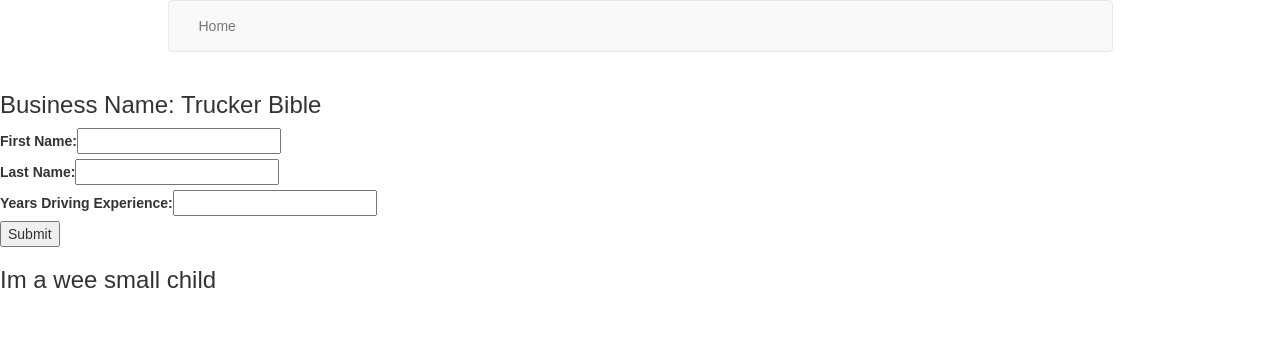
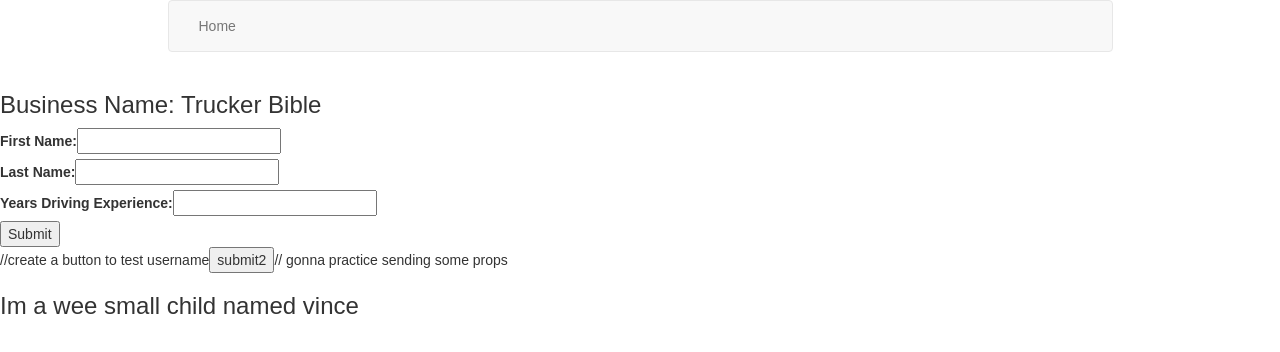
Before and after one commit to vincefio/changeworld1, a React (Create React App) app: page / in a window 1280 px wide. Shown: the top 352 px of the page. Built offline with nearby package versions, Linux system fonts and the light colour scheme.

Commit message:
hoisting, and props

```diff
--- a/src/Components/ChildToForm.js
+++ b/src/Components/ChildToForm.js
@@ -2,9 +2,12 @@ import React, { Component } from "react";
 
 class ChildToForm extends Component {
   render(){
+    //practice logging props assigned in Usersignin
+    console.log('child props are ' + this.props);
+
     return(
       <div>
-        <h3>Im a wee small child</h3>
+        <h3>Im a wee small child named {this.props.user}</h3>
       </div>
     );
   }
--- a/src/Components/Usersignin.js
+++ b/src/Components/Usersignin.js
@@ -2,7 +2,7 @@ import React, { Component } from 'react';
 
 import ChildToForm from './ChildToForm';
 
-
+var userName = 'vince'
 class Signin extends Component {
   constructor(props){
     super(props);
@@ -20,7 +20,7 @@ class Signin extends Component {
     e.preventDefault();
     console.log('handle click works')
     //lets save the name into a variable
-    var userName = document.getElementById('name').value;
+    userName = document.getElementById('name').value;
     console.log('var username is ' + userName);
     //line below works same as above
     //console.log(this.refs.text.value)
@@ -28,15 +28,16 @@ class Signin extends Component {
 
   handleSubmit(event) {
      event.preventDefault();
-     console.log('event works');
+     //console.log('event works');
      //test to see what is in props
-     console.log('Props: ' + this.props.name)
+    // console.log('Props: ' + this.props.name)
      //test for state
-     console.log('state ' + this.state.name)
+     //console.log('state ' + this.state.name)
      //test to get name from input
      //console.log('name ' + this.name.value)
     // console.log(event.name);
-
+    console.log('submit2 works')
+  console.log('var userName is ' + userName)
    }
 
    //this function is to test the onLoad testFunction and prop passing
@@ -55,6 +56,13 @@ class Signin extends Component {
 
 
   render() {
+    var user = {
+      name: "Anna",
+      hobbies: ["Sports"]
+    };
+
+    //userName="boozer";
+    console.log('username is ' + userName );
     return (
       <div onLoad= {this.testFunction()}>
         <form onSubmit={this.handleClick}>
@@ -72,7 +80,11 @@ class Signin extends Component {
           </label><br></br>
           <input type="submit" value="Submit"  />
         </form>
-        <ChildToForm />
+
+        //create a button to test username
+        <input type="submit" value="submit2" onClick={this.handleSubmit} />
+        // gonna practice sending some props
+        <ChildToForm username={"TestPropUserName"} user={userName} />
       </div>
     );
   }
```
